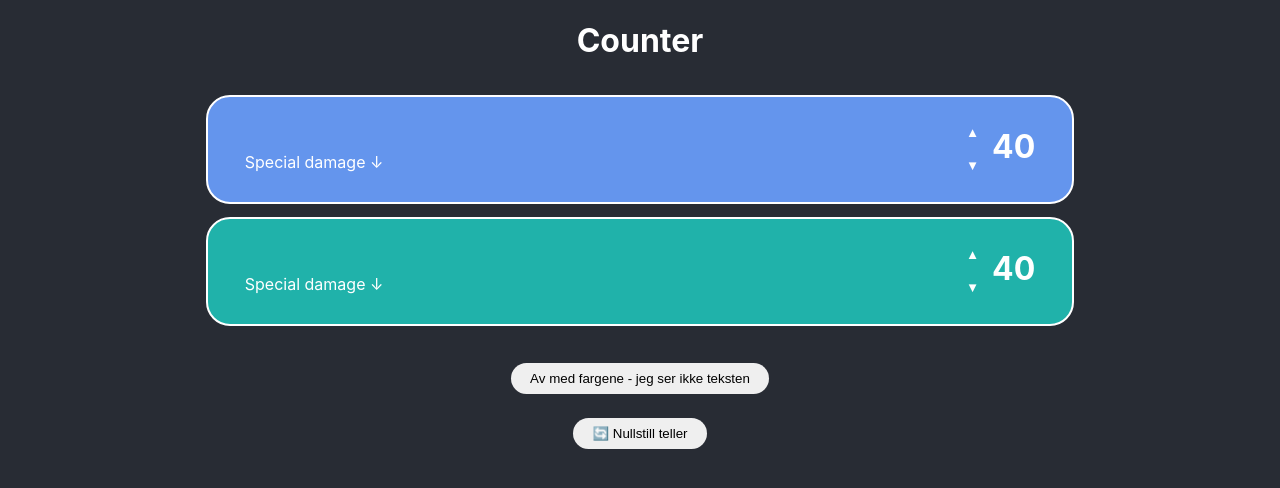
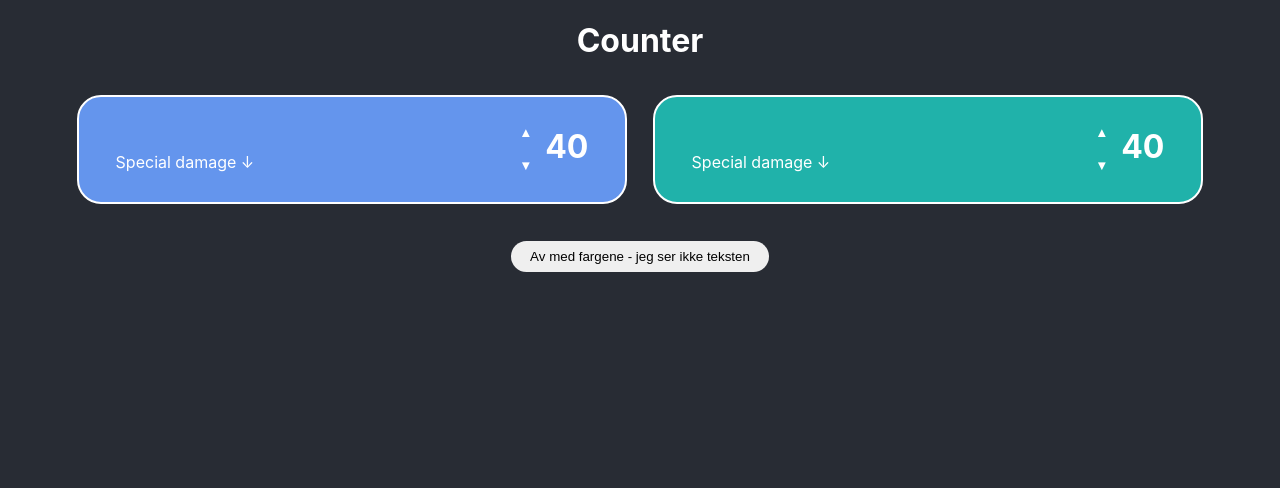
Before and after one commit to maihg/Magic, a React (Create React App) app: page /Magic/counter in a window 1280 px wide. Shown: the top 488 px of the page. Built offline with nearby package versions, Linux system fonts and the light colour scheme.

Commit message:
Viser nylig endring i liv (vanlige liv)

```diff
--- a/src/App.css
+++ b/src/App.css
@@ -1,3 +1,13 @@
+html > * {
+  -webkit-touch-callout: none; /* iOS Safari */
+  -webkit-user-select: none; /* Safari */
+  -khtml-user-select: none; /* Konqueror HTML */
+  -moz-user-select: none; /* Old versions of Firefox */
+  -ms-user-select: none; /* Internet Explorer/Edge */
+  user-select: none; /* Non-prefixed version, currently
+                                  supported by Chrome, Edge, Opera and Firefox */
+}
+
 .App {
   text-align: center;
 }
--- a/src/components/Counter/Counter.css
+++ b/src/components/Counter/Counter.css
@@ -20,3 +20,17 @@
     cursor: pointer;
     background-color: #dddddd;
 }
+
+.player-containers {
+    display: flex;
+    flex-direction: row;
+    flex-wrap: wrap;
+    align-items: flex-start;
+    width: 90vw;
+    margin: auto;
+}
+
+.player-containers > * {
+    flex-shrink: 0;
+    flex-grow: 1;
+}
--- a/src/components/Counter/Counter.tsx
+++ b/src/components/Counter/Counter.tsx
@@ -27,7 +27,8 @@ const Counter: React.FC<Props> = ({ players}) => {
 
 
       <button className="counter-button" onClick={() => setUseColors(!useColors)}>{useColors ? "Av med fargene - jeg ser ikke teksten" : "På med fargene!"}</button>
-      <button className="counter-button" onClick={() => window.location.reload()}>🔄 Nullstill teller</button>
+      {/* TODO: finn ut hvordan knappen under kan funke i live-versjon */}
+      {/*<button className="counter-button" onClick={() => window.location.reload()}>🔄 Nullstill teller</button>*/}
     </div>
   );
 }
--- a/src/components/Player/Player.css
+++ b/src/components/Player/Player.css
@@ -3,8 +3,7 @@
     margin: 0.8rem;
     border: 2px solid #ffffff;
     border-radius: 1.5rem;
-    width: 70vw;
-    max-width: 800px;
+    min-width: min(50vw, 400px);
 }
 .player h1 {
     transform: translateY(-0.2rem);
@@ -81,17 +80,47 @@
     border-radius: 0 0 0.5em 0.5em;
 }
 
-.button-top:hover,
-.button-bottom:hover {
-    cursor: pointer;
-    background-color: #fff;
-    opacity: 0.1;
+/* Wrapper denne i en media fordi iOS blir stuck i hover etter trykk */
+@media (hover: hover) {
+    .button-top:hover,
+    .button-bottom:hover {
+        cursor: pointer;
+        background-color: #fff;
+        opacity: 0.1;
+    }
 }
 
 .button-top:active,
 .button-bottom:active {
     background-color: #fff;
     opacity: 0.2;
+}
+
+.change-of-points {
+    background-color: transparent;
+    color: #fff;
+    opacity: 1;
+    position: absolute;
+    top: -20px;
+    right: -12px;
+    margin: auto;
+    width: fit-content;
+    height: fit-content;
+    font-size: 1.5rem;
+    animation: fade-in 550ms;
+}
+
+.change-of-points.hidden {
+    margin: 0;
+    height: 0;
+    width: 0;
+}
+
+@keyframes fade-in {
+    from {
+        opacity: 0;
+        font-size: 3rem;
+    }
 }
 
 .no-margin {
--- a/src/components/Player/Player.tsx
+++ b/src/components/Player/Player.tsx
@@ -1,4 +1,4 @@
-import React, {useEffect, useState} from 'react';
+import React, {useEffect, useRef, useState} from 'react';
 import './Player.css';
 import CounterRow from "../CounterRow/CounterRow";
 
@@ -11,17 +11,36 @@ interface Props {
 const Player: React.FC<Props> = ({ players, player, useColors }) => {
   const [lives, setLives] = useState(40);
   const [bottomHidden, setBottomHidden] = useState(true);
+  const [resentChange, setResentChange] = useState(0);
+  const changedRef = useRef(0);
 
   useEffect(() => {
     if (lives === 0) alert("DEAD!");
   }, [lives]);
 
+  useEffect(() => {
+    setTimeout(() => {
+      if (resentChange === changedRef.current) {
+        setResentChange(0);
+        changedRef.current = 0;
+      }
+    }, 1200);
+  }, [resentChange]);
+
   const addLife = () => {
-    if (lives < 40) setLives(lives => lives + 1);
+    if (lives < 40) {
+      setLives(lives => lives + 1);
+      setResentChange(resentChange => resentChange + 1);
+      changedRef.current = changedRef.current + 1;
+    }
   };
 
   const removeLife = () => {
-    if (lives > 0) setLives(lives => lives - 1);
+    if (lives > 0) {
+      setLives(lives => lives - 1);
+      setResentChange(resentChange => resentChange - 1);
+      changedRef.current = changedRef.current - 1;
+    }
   };
 
   const renderCommanderRows = () => {
@@ -47,6 +66,10 @@ const Player: React.FC<Props> = ({ players, player, useColors }) => {
           <h1>{lives}</h1>
           <div className="button-top" onClick={addLife} />
           <div className="button-bottom" onClick={removeLife} />
+
+          <div className={`change-of-points ${resentChange === 0 ? "hidden" : ""}`}>
+            <p>{resentChange>0 && "+"}{resentChange}</p>
+          </div>
         </div>
       </div>
 
@@ -56,6 +79,8 @@ const Player: React.FC<Props> = ({ players, player, useColors }) => {
         {renderCommanderRows()}
       </div>
 
+
+
     </div>
   );
 }
```
